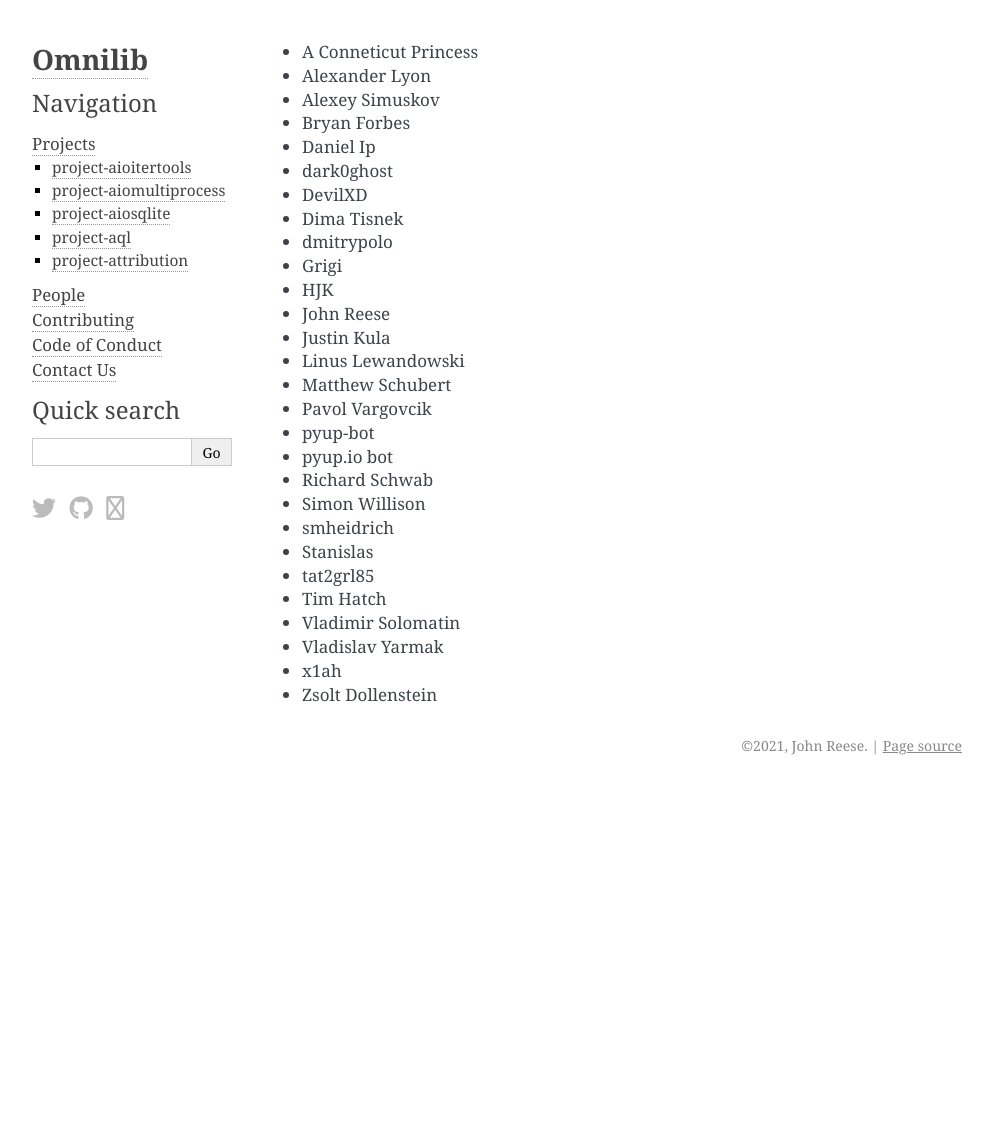
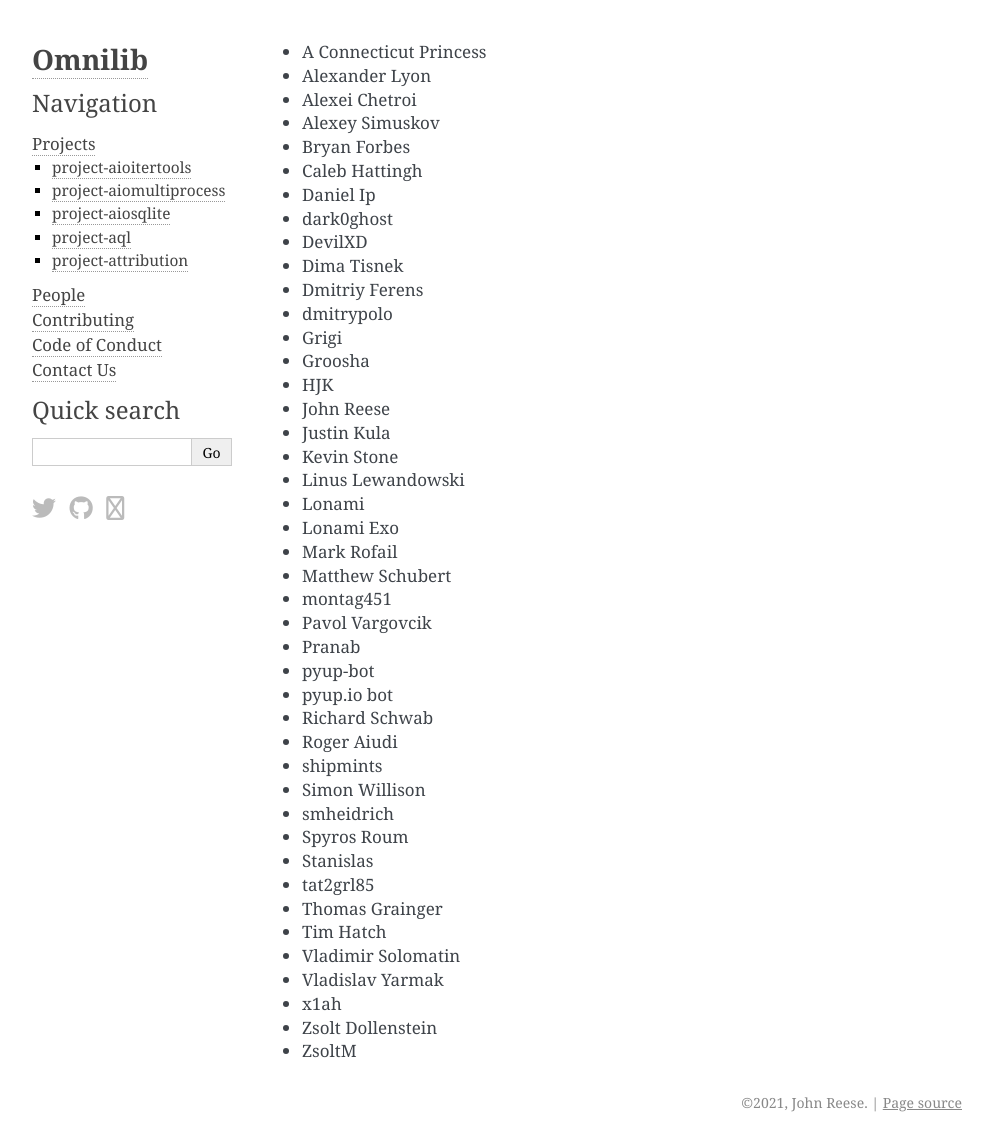
Before and after one commit to omnilib/omnilib-site, a Sphinx documentation site: the page built from source/contributors.rst, in a window 1280 px wide and 1142 px high. Shown: the whole window, without its empty margins (148-1140 px from the left). Built offline with Sphinx 7.4.7, drawn with Linux system fonts in a browser that asks for light colours; nearby versions of some CDN libraries.

Commit message:
Make contrib to update contributor doc

```diff
--- a/source/contributors.rst
+++ b/source/contributors.rst
@@ -1,28 +1,43 @@
-* A Conneticut Princess
+* A Connecticut Princess
 * Alexander Lyon
+* Alexei Chetroi
 * Alexey Simuskov
 * Bryan Forbes
+* Caleb Hattingh
 * Daniel Ip
 * dark0ghost
 * DevilXD
 * Dima Tisnek
+* Dmitriy Ferens
 * dmitrypolo
 * Grigi
+* Groosha
 * HJK
 * John Reese
 * Justin Kula
+* Kevin Stone
 * Linus Lewandowski
+* Lonami
+* Lonami Exo
+* Mark Rofail
 * Matthew Schubert
+* montag451
 * Pavol Vargovcik
+* Pranab
 * pyup-bot
 * pyup.io bot
 * Richard Schwab
+* Roger Aiudi
+* shipmints
 * Simon Willison
 * smheidrich
+* Spyros Roum
 * Stanislas
 * tat2grl85
+* Thomas Grainger
 * Tim Hatch
 * Vladimir Solomatin
 * Vladislav Yarmak
 * x1ah
 * Zsolt Dollenstein
+* ZsoltM
```
Also changed, not shown: 1 other file.
